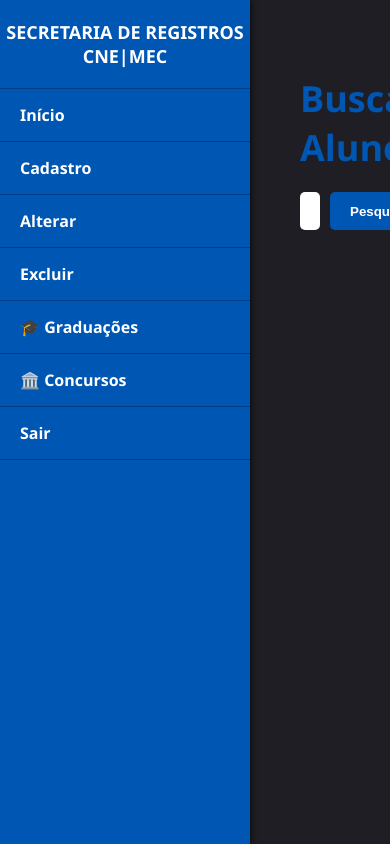
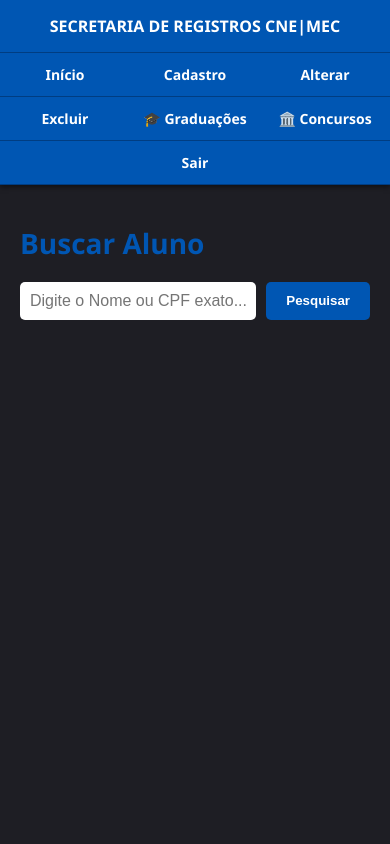
Before and after one commit to sistemadiplas-gif/secretaria-de-registros, a Flask app: page /alterar in a window 390 px wide. Run offline with Flask 3, Linux system fonts and the light colour scheme; the visitor is signed in with stand-in values (Sample User, id 1).

Commit message:
aplica design responsivo global no menu e painel base

```diff
--- a/templates/base.html
+++ b/templates/base.html
@@ -13,6 +13,25 @@
         .content { margin-left: 250px; padding: 50px; width: calc(100% - 250px); text-align: center; overflow-y: auto; }
         .content h1 { font-size: 36px; margin-bottom: 20px; }
         select, input { padding: 10px; width: 60%; max-width: 500px; border-radius: 5px; border: none; font-size: 16px; }
+
+        /* Inteligência Responsiva Global (Móbile e Tablets) */
+        @media (max-width: 768px) {
+            body { flex-direction: column; height: auto; min-height: 100vh; }
+            .sidebar {
+                width: 100%;
+                position: relative;
+                height: auto;
+                flex-direction: row;
+                flex-wrap: wrap;
+                box-shadow: 0 2px 5px rgba(0,0,0,0.5);
+                z-index: 10;
+            }
+            .sidebar h2 { width: 100%; padding: 15px 10px; font-size: 16px; }
+            .sidebar a { flex: 1 1 30%; text-align: center; font-size: 14px; padding: 12px 5px; }
+            .content { margin-left: 0; width: 100%; padding: 20px; box-sizing: border-box; }
+            .content h1 { font-size: 28px; }
+            select, input { width: 100% !important; box-sizing: border-box; }
+        }
     </style>
 </head>
 <body>
```
